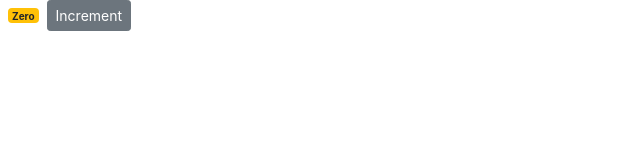
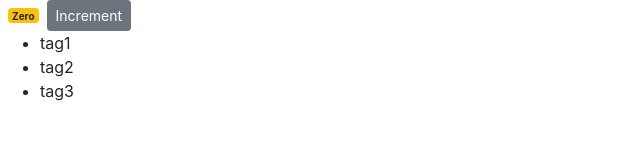
Before and after one commit to DillonWard/React-Sample, a React (Create React App) app: page / in a window 1280 px wide. Shown: the top 160 px of the page, without its empty margins (0-640 px from the left). Built offline with nearby package versions, Linux system fonts and the light colour scheme.

Commit message:
templating a small list

```diff
--- a/src/Components/counter.jsx
+++ b/src/Components/counter.jsx
@@ -3,7 +3,8 @@
 export default class Counter extends Component {
 
     state = {
-        count: 0
+        count: 0,
+        tags: ['tag1', 'tag2', 'tag3']
     };
 
     styles = {
@@ -20,6 +21,7 @@
     <React.Fragment>
       <span style = { this.styles } className={this.getBadgeClasses()}>{this.formatCounter()}</span>
       <button className="btn btn-secondary btn-sm">Increment</button>
+      <ul>{this.state.tags.map(tag => <li key={tag}>{tag}</li>)}</ul>
     </React.Fragment>);
   }
 
```
